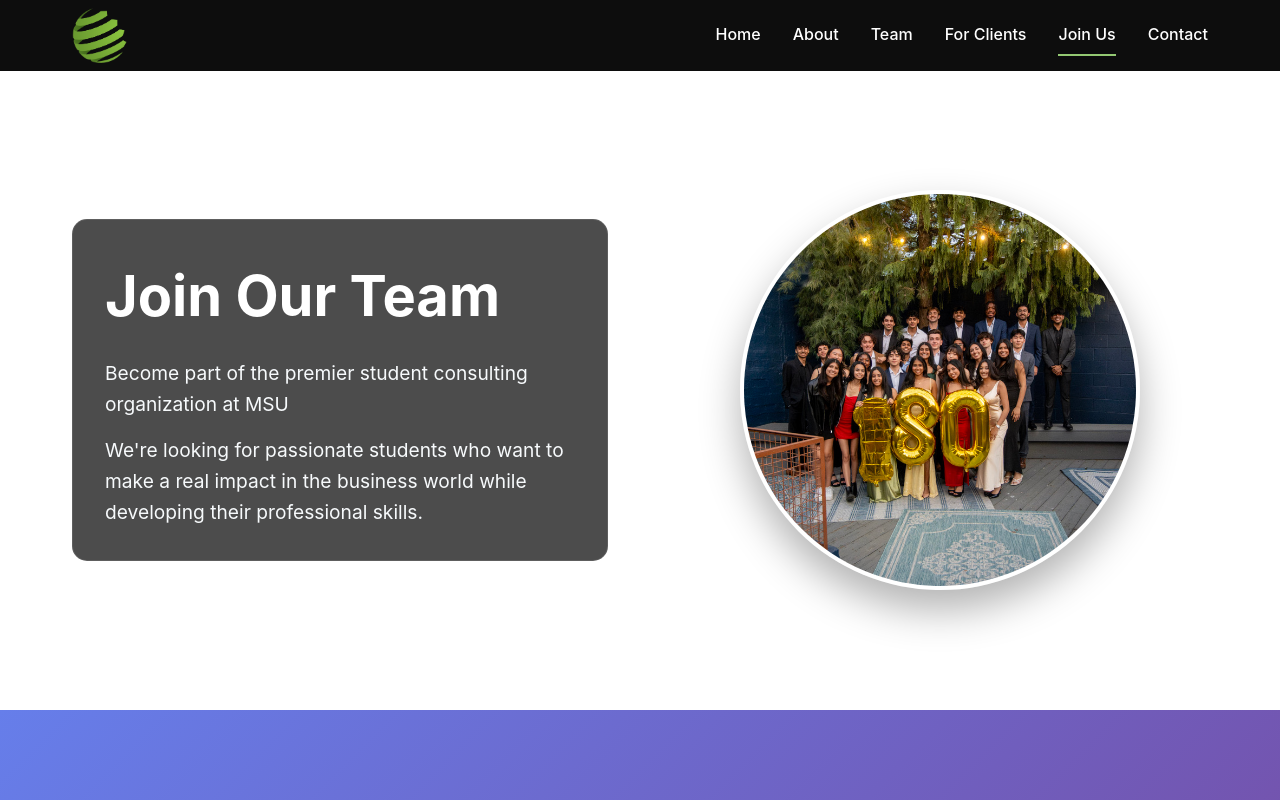
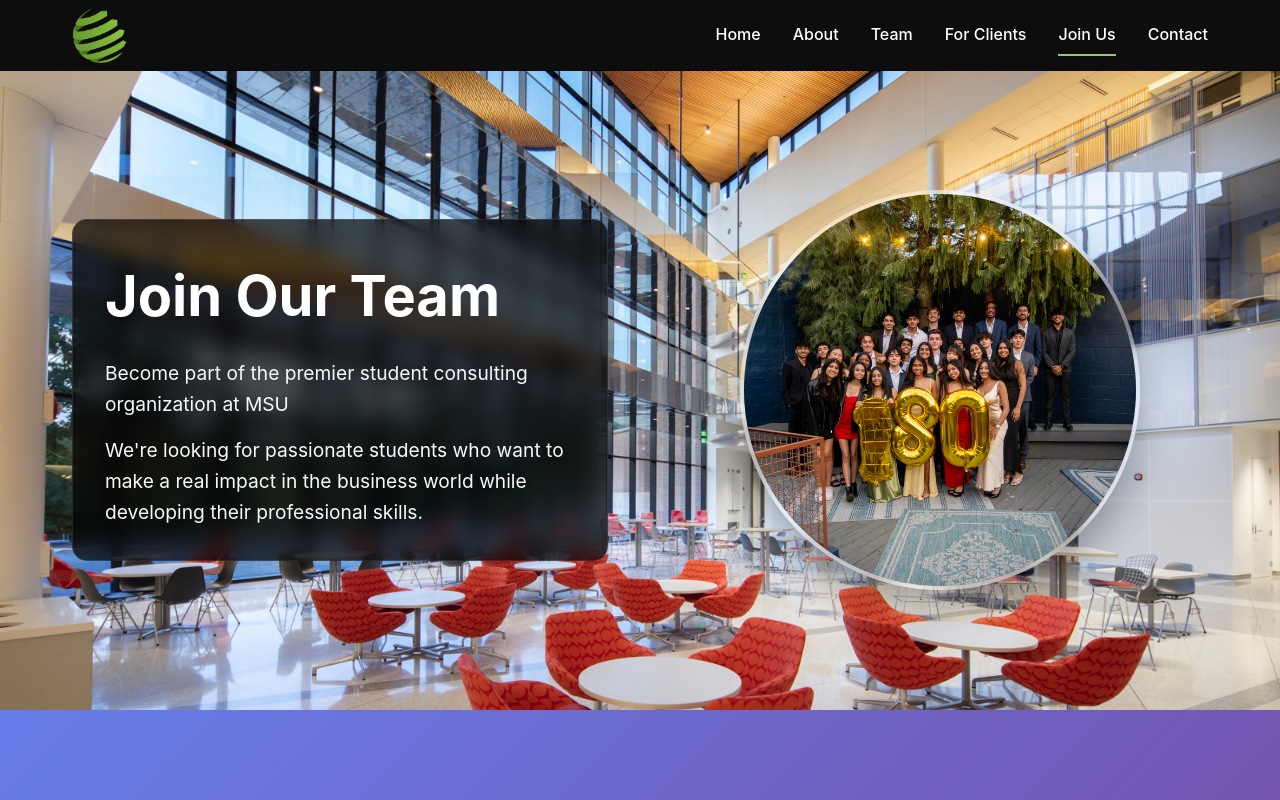
Before and after one commit to akhilkadari/180-website, a React (Create React App) app: page /join-us in a window 1280 px wide. Shown: the top 800 px of the page. Built offline with nearby package versions, Linux system fonts and the light colour scheme.

Commit message:
background join image

```diff
--- a/src/pages/JoinUs.css
+++ b/src/pages/JoinUs.css
@@ -7,6 +7,10 @@
   display: flex;
   align-items: center;
   overflow: hidden;
+  background-image: url('/public/minskoff.jpg');
+  background-size: cover;
+  background-position: center;
+  background-attachment: fixed;
 }
 
 .hero-background {
```
